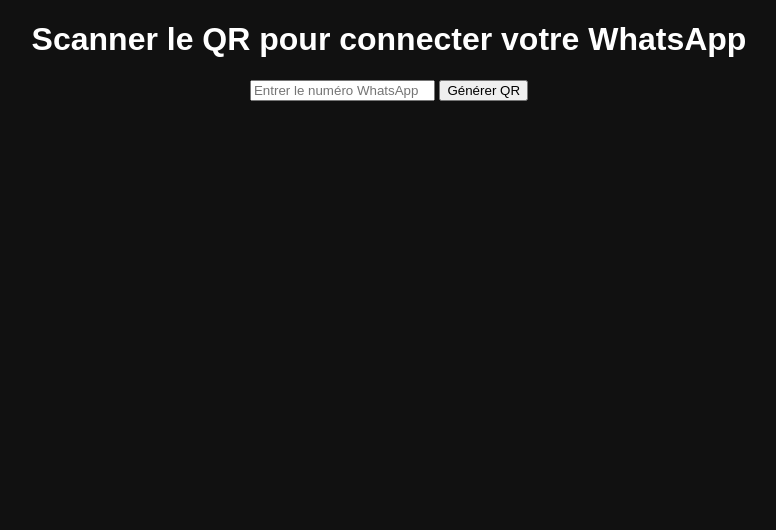
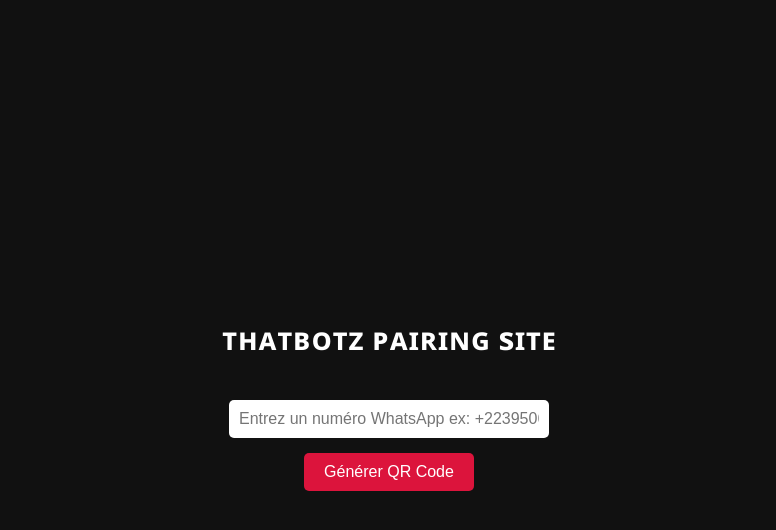
Before and after one commit to hamoudi223/test-4, a website: page public/index.html in a window 1280 px wide. Shown: the whole page, without its empty margins (251-1027 px from the left). Drawn offline with Linux system fonts and the light colour scheme.

Commit message:
Update index.html

```diff
--- a/public/index.html
+++ b/public/index.html
@@ -2,31 +2,70 @@
 <html lang="fr">
 <head>
   <meta charset="UTF-8" />
-  <title>THATBOTZ QR</title>
+  <meta name="viewport" content="width=device-width, initial-scale=1.0"/>
+  <title>ᴛʜᴀᴛʙᴏᴛᴢ ᴘᴀɪʀɪɴɢ sɪᴛᴇ</title>
   <style>
-    body { text-align: center; font-family: sans-serif; background: #111; color: #fff; }
-    img { margin-top: 20px; }
+    body {
+      background-color: #111;
+      color: #fff;
+      font-family: 'Segoe UI', sans-serif;
+      display: flex;
+      flex-direction: column;
+      align-items: center;
+      justify-content: center;
+      height: 100vh;
+      text-align: center;
+    }
+
+    input {
+      padding: 10px;
+      font-size: 16px;
+      margin-top: 20px;
+      width: 300px;
+      border: none;
+      border-radius: 5px;
+    }
+
+    button {
+      padding: 10px 20px;
+      margin-top: 15px;
+      font-size: 16px;
+      background-color: crimson;
+      border: none;
+      border-radius: 5px;
+      color: white;
+      cursor: pointer;
+    }
+
+    #qr {
+      margin-top: 30px;
+    }
   </style>
 </head>
 <body>
-  <h1>Scanner le QR pour connecter votre WhatsApp</h1>
-  <input type="text" id="phone" placeholder="Entrer le numéro WhatsApp" />
-  <button onclick="generate()">Générer QR</button>
+  <h1>ᴛʜᴀᴛʙᴏᴛᴢ ᴘᴀɪʀɪɴɢ sɪᴛᴇ</h1>
+  <input type="text" id="number" placeholder="Entrez un numéro WhatsApp ex: +22395064497" />
+  <button onclick="generateQR()">Générer QR Code</button>
   <div id="qr"></div>
 
   <script>
-    async function generate() {
-      const phone = document.getElementById("phone").value;
-      const res = await fetch("/session/generate", {
-        method: "POST",
-        headers: { "Content-Type": "application/json" },
-        body: JSON.stringify({ phone })
+    async function generateQR() {
+      const number = document.getElementById('number').value.trim();
+      if (!number) return alert('Veuillez entrer un numéro');
+
+      document.getElementById('qr').innerHTML = "⏳ Génération du QR code...";
+
+      const res = await fetch('/session/generate', {
+        method: 'POST',
+        headers: { 'Content-Type': 'application/json' },
+        body: JSON.stringify({ number })
       });
+
       const data = await res.json();
       if (data.qr) {
-        document.getElementById("qr").innerHTML = `<img src="${data.qr}" />`;
+        document.getElementById('qr').innerHTML = `<img src="${data.qr}" alt="QR Code WhatsApp" />`;
       } else {
-        document.getElementById("qr").innerText = "Erreur : " + JSON.stringify(data);
+        document.getElementById('qr').innerHTML = "❌ Erreur : " + (data.error || "Inconnue");
       }
     }
   </script>
```
